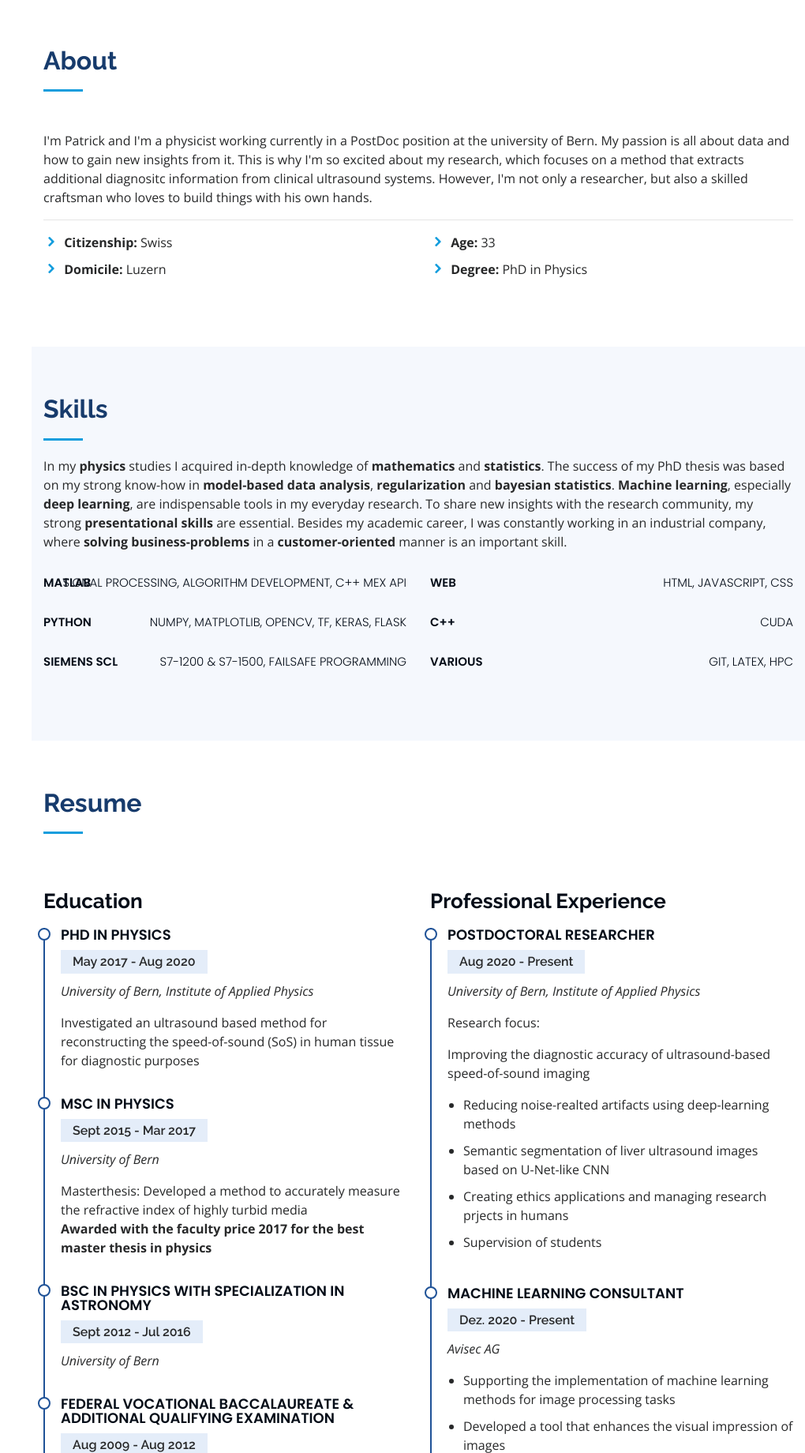
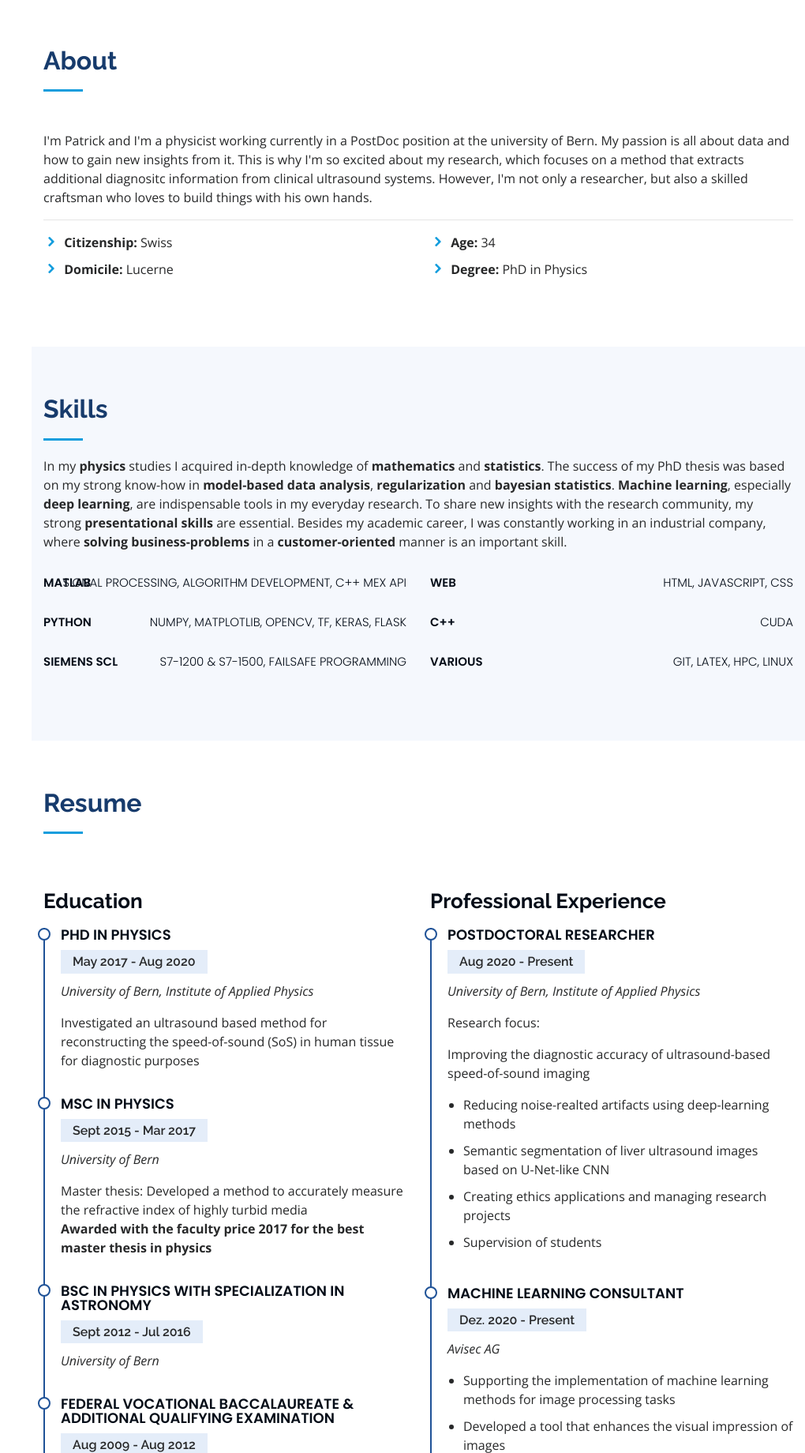
Before and after one commit to PatrickStaehli/portfolio_website, a Flask app: page / in a window 1280 px wide. Shown: the part 802-2642 px from the top of the page at 79% size, without its empty margins (260-1280 px from the left). Run offline with Flask 2, Linux system fonts and the light colour scheme; some libraries are stand-ins or nearby versions.

Commit message:
Fix several typos

```diff
--- a/webapp/templates/index.html
+++ b/webapp/templates/index.html
@@ -95,12 +95,12 @@
               <div class="col-lg-6">
                 <ul>
                   <li><i class="icofont-rounded-right"></i> <strong>Citizenship:</strong> Swiss </li>
-                  <li><i class="icofont-rounded-right"></i> <strong>Domicile:</strong> Luzern</li>
+                  <li><i class="icofont-rounded-right"></i> <strong>Domicile:</strong> Lucerne</li>
                 </ul>
               </div>
               <div class="col-lg-6">
                 <ul>
-                  <li><i class="icofont-rounded-right"></i> <strong>Age:</strong> 33</li>
+                  <li><i class="icofont-rounded-right"></i> <strong>Age:</strong> 34</li>
                   <li><i class="icofont-rounded-right"></i> <strong>Degree:</strong> PhD in Physics</li>
                 </ul>
               </div>
@@ -147,7 +147,7 @@
               <span class="skill">C++<i class="subskill">CUDA</i></span>
             </div>
             <div class="progress">
-              <span class="skill">Various <i class="subskill">git, LaTeX, HPC</i> </span>
+              <span class="skill">Various <i class="subskill">git, LaTeX, HPC, Linux</i> </span>
             </div>
 
           </div>
@@ -178,7 +178,7 @@
               <h4>MSc in Physics </h4>
               <h5>Sept 2015 - Mar 2017</h5>
               <p><em>University of Bern</em></p>
-              <p>Masterthesis: Developed a method to accurately measure the refractive index of highly turbid media <b> <br> Awarded with the faculty price 2017 for the best master thesis in physics</b></p>
+              <p>Master thesis: Developed a method to accurately measure the refractive index of highly turbid media <b> <br> Awarded with the faculty price 2017 for the best master thesis in physics</b></p>
             </div>
 			<div class="resume-item">
               <h4>BSc in Physics with specialization in astronomy</h4>
@@ -207,7 +207,7 @@
 			  <ul>
                 <li>Reducing noise-realted artifacts using deep-learning methods</li>
                 <li>Semantic segmentation of liver ultrasound images based on U-Net-like CNN</li>
-                <li>Creating ethics applications and managing research prjects in humans</li>
+                <li>Creating ethics applications and managing research projects</li>
                 <li>Supervision of students</li>
               </ul>
             </div>
```
